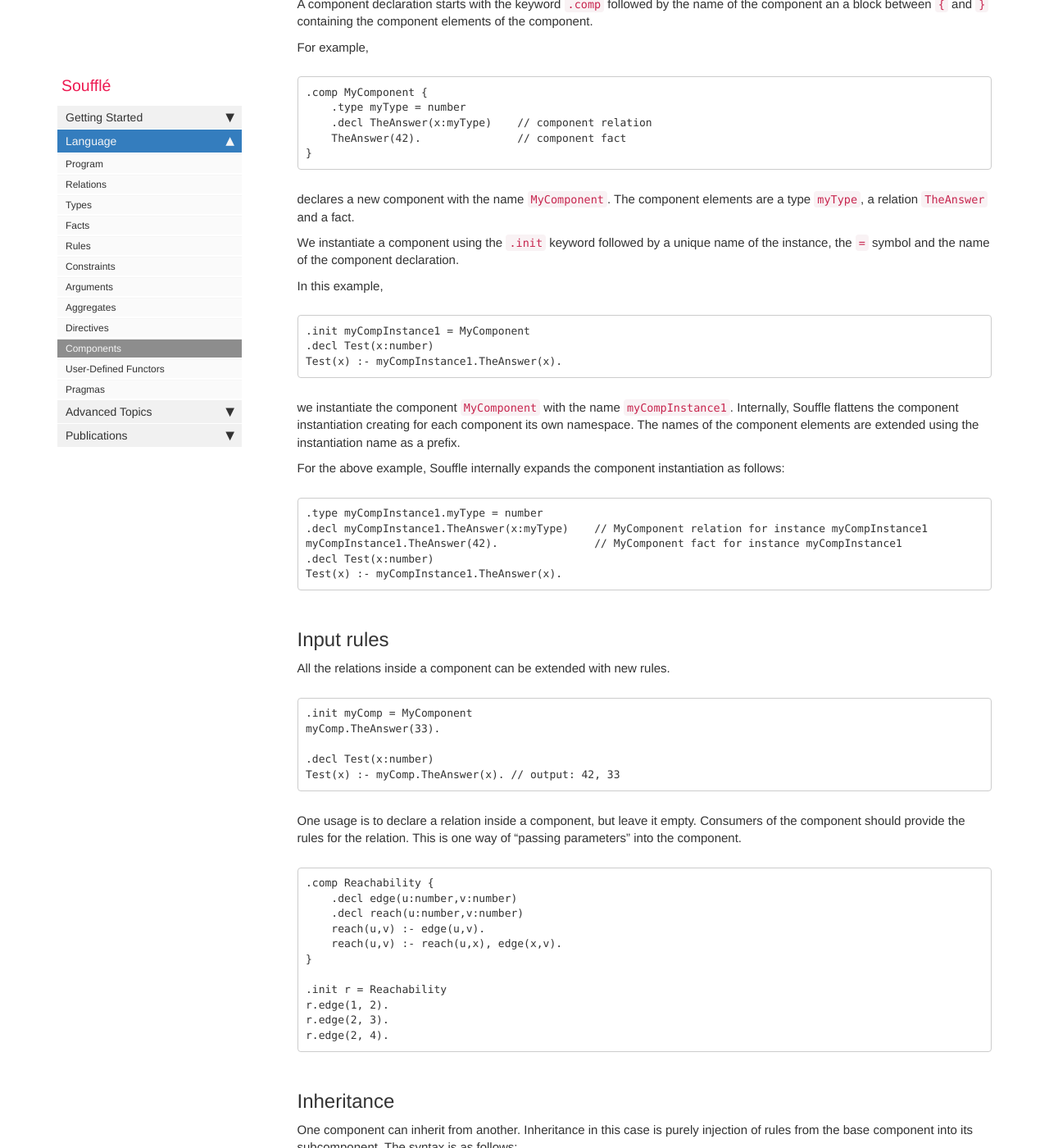
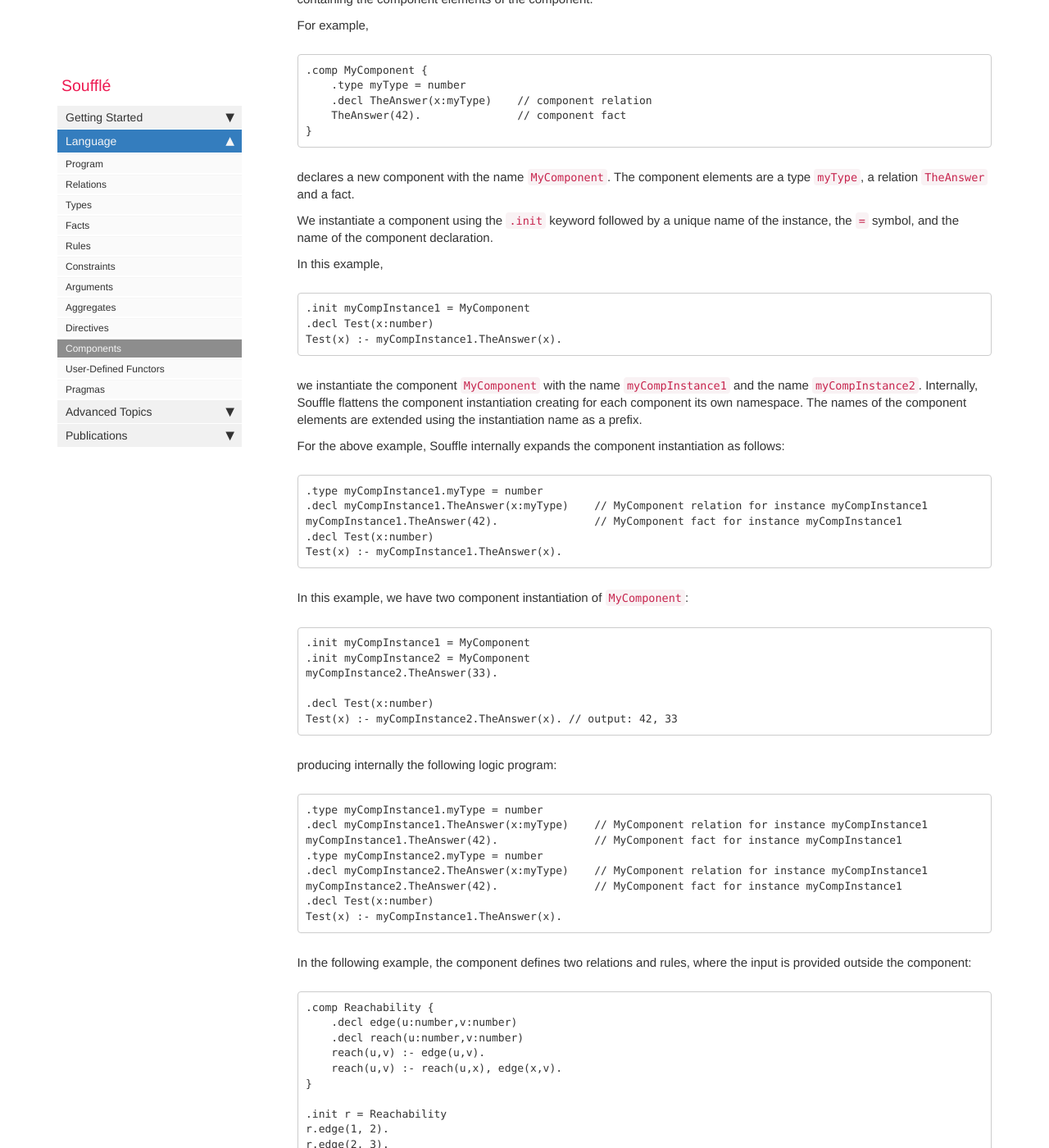
Before and after one commit to souffle-lang/souffle-lang.github.io, a Jekyll site: the page built from pages/docs/components.md, in a window 1280 px wide and 1400 px high, scrolled down 555 px. Shown: the whole window at 82% size. Built offline with Jekyll 4.4.1, drawn with Linux system fonts in a browser that asks for light colours; comment, search, counter and statistics services are not loaded.

Commit message:
Update components.md

````diff
--- a/pages/docs/components.md
+++ b/pages/docs/components.md
@@ -24,7 +24,7 @@ declares a new component with the name `MyComponent`. The component elements are
 a relation `TheAnswer` and a fact.
 
 We instantiate a component using the `.init` keyword followed by a unique name of the instance,
-the `=` symbol and the name of the component declaration.
+the `=` symbol, and the name of the component declaration.
 
 In this example,
 ```
@@ -32,7 +32,7 @@ In this example,
 .decl Test(x:number)
 Test(x) :- myCompInstance1.TheAnswer(x).
 ```
-we instantiate the component `MyComponent` with the name `myCompInstance1`.
+we instantiate the component `MyComponent` with the name `myCompInstance1` and the name `myCompInstance2`.
 Internally, Souffle flattens the component instantiation
 creating for each component its own namespace. The names of the component elements
 are extended using the instantiation name as a prefix.
@@ -46,21 +46,28 @@ myCompInstance1.TheAnswer(42).               // MyComponent fact for instance my
 Test(x) :- myCompInstance1.TheAnswer(x).
 ```
 
-## Input rules
-All the relations inside a component can be extended with new rules.
-
+In this example, we have two component instantiation of `MyComponent`:
 ```
-.init myComp = MyComponent
-myComp.TheAnswer(33).
+.init myCompInstance1 = MyComponent
+.init myCompInstance2 = MyComponent
+myCompInstance2.TheAnswer(33).
 
 .decl Test(x:number)
-Test(x) :- myComp.TheAnswer(x). // output: 42, 33
+Test(x) :- myCompInstance2.TheAnswer(x). // output: 42, 33
+```
+producing internally the following logic program:
+```
+.type myCompInstance1.myType = number
+.decl myCompInstance1.TheAnswer(x:myType)    // MyComponent relation for instance myCompInstance1
+myCompInstance1.TheAnswer(42).               // MyComponent fact for instance myCompInstance1
+.type myCompInstance2.myType = number
+.decl myCompInstance2.TheAnswer(x:myType)    // MyComponent relation for instance myCompInstance1
+myCompInstance2.TheAnswer(42).               // MyComponent fact for instance myCompInstance1
+.decl Test(x:number)
+Test(x) :- myCompInstance1.TheAnswer(x).
 ```
 
-One usage is to declare a relation inside a component, but leave it empty.
-Consumers of the component should provide the rules for the relation.
-This is one way of "passing parameters" into the component.
-
+In the following example, the component defines two relations and rules, where the input is provided outside the component:
 ```
 .comp Reachability {
     .decl edge(u:number,v:number)
````
